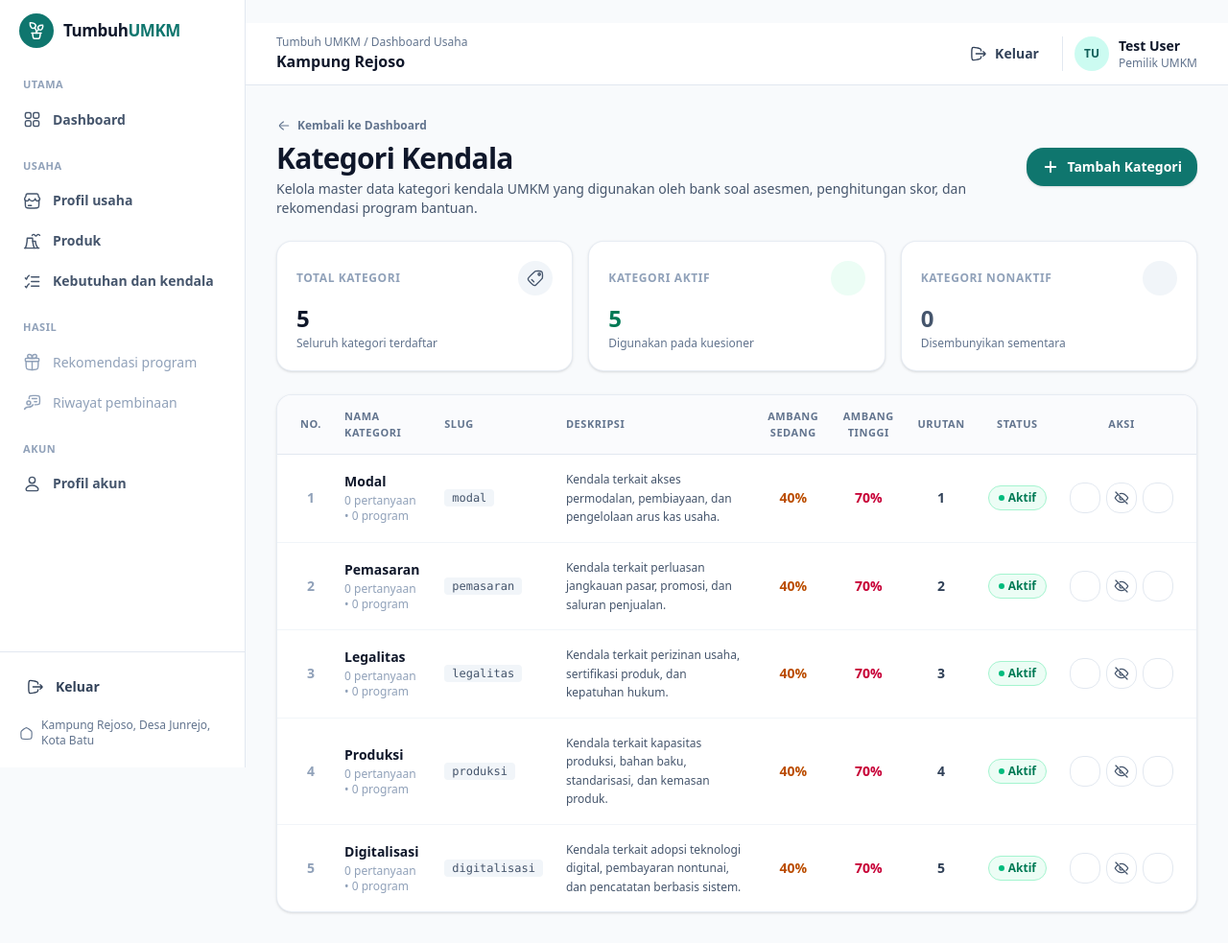
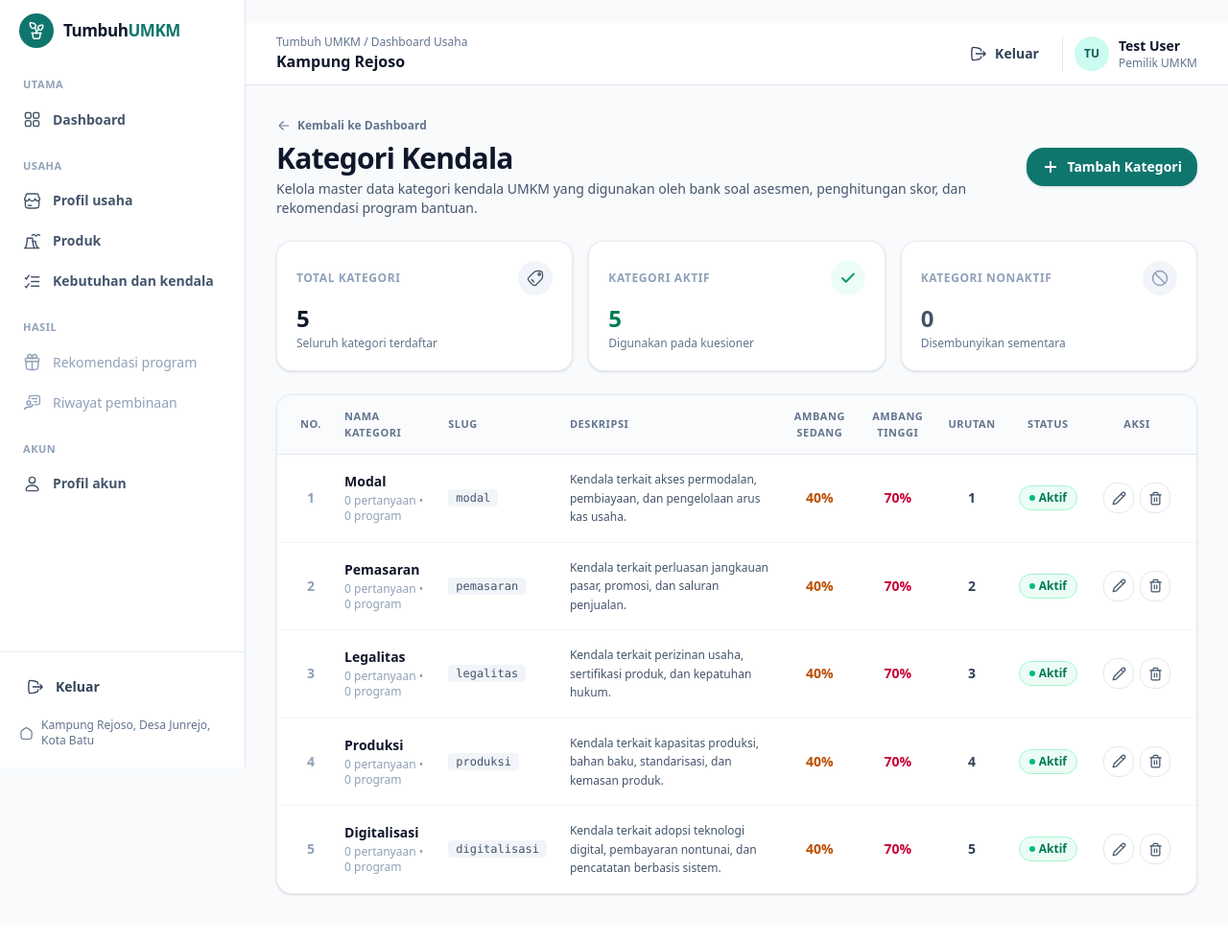
Before and after one commit to daffaputra09/pbl-tumbuh-umkm, a Laravel app: page /petugas/kategori-kendala in a window 1280 px wide. Shown: the whole page at 96% size. After the commit the page ends 934 px from the top, so only its background shows below. Run offline with Laravel 12, Linux system fonts and the light colour scheme; a user stored in the database is signed in; data comes from the database, SQL or seed files in the repository; data that the repository does not hold is empty; style sheets or scripts are compiled from the project's sources; parts of the project's set-up code (start-up, migrations or seed data) failed here and were passed over.

Commit message:
Merapikan tombol aksi kategori kendala

```diff
--- a/resources/views/petugas/kategori-kendala.blade.php
+++ b/resources/views/petugas/kategori-kendala.blade.php
@@ -6,14 +6,21 @@
     <div class="space-y-6">
         @if(session('success'))
             <div class="flex items-center gap-3 rounded-xl border border-emerald-200 bg-emerald-50 px-4 py-3 text-sm font-medium text-emerald-800">
-                <x-hugeicon name="CheckmarkCircle02Icon" :size="20" class="text-emerald-600 shrink-0" />
+                <svg width="20" height="20" viewBox="0 0 24 24" fill="none" stroke="currentColor" stroke-width="2" stroke-linecap="round" stroke-linejoin="round" class="text-emerald-600 shrink-0" aria-hidden="true">
+                    <path d="M22 11.08V12a10 10 0 1 1-5.93-9.14"/>
+                    <polyline points="22 4 12 14.01 9 11.01"/>
+                </svg>
                 <div>{{ session('success') }}</div>
             </div>
         @endif
 
         @if(session('error'))
             <div class="flex items-center gap-3 rounded-xl border border-rose-200 bg-rose-50 px-4 py-3 text-sm font-medium text-rose-800">
-                <x-hugeicon name="AlertCircleIcon" :size="20" class="text-rose-600 shrink-0" />
+                <svg width="20" height="20" viewBox="0 0 24 24" fill="none" stroke="currentColor" stroke-width="2" stroke-linecap="round" stroke-linejoin="round" class="text-rose-600 shrink-0" aria-hidden="true">
+                    <circle cx="12" cy="12" r="10"/>
+                    <line x1="12" y1="8" x2="12" y2="12"/>
+                    <line x1="12" y1="16" x2="12.01" y2="16"/>
+                </svg>
                 <div>{{ session('error') }}</div>
             </div>
         @endif
@@ -70,7 +77,9 @@
                 <div class="flex items-center justify-between">
                     <span class="text-xs font-bold tracking-wider text-slate-400 uppercase">Kategori Aktif</span>
                     <span class="grid size-9 place-items-center rounded-xl bg-emerald-50 text-emerald-600">
-                        <x-hugeicon name="CheckmarkCircle02Icon" :size="18" />
+                        <svg width="18" height="18" viewBox="0 0 24 24" fill="none" stroke="currentColor" stroke-width="2.5" stroke-linecap="round" stroke-linejoin="round" class="shrink-0" aria-hidden="true">
+                            <path d="M20 6 9 17l-5-5"/>
+                        </svg>
                     </span>
                 </div>
                 <div class="mt-2 text-2xl font-bold text-emerald-700">{{ $categories->where('is_active', true)->count() }}</div>
@@ -81,7 +90,10 @@
                 <div class="flex items-center justify-between">
                     <span class="text-xs font-bold tracking-wider text-slate-400 uppercase">Kategori Nonaktif</span>
                     <span class="grid size-9 place-items-center rounded-xl bg-slate-100 text-slate-400">
-                        <x-hugeicon name="UnavailableIcon" :size="18" />
+                        <svg width="18" height="18" viewBox="0 0 24 24" fill="none" stroke="currentColor" stroke-width="2" stroke-linecap="round" stroke-linejoin="round" class="shrink-0" aria-hidden="true">
+                            <circle cx="12" cy="12" r="10"/>
+                            <line x1="4.93" y1="4.93" x2="19.07" y2="19.07"/>
+                        </svg>
                     </span>
                 </div>
                 <div class="mt-2 text-2xl font-bold text-slate-600">{{ $categories->where('is_active', false)->count() }}</div>
@@ -102,7 +114,7 @@
                             <th class="py-3.5 px-3 text-center">Ambang Tinggi</th>
                             <th class="py-3.5 px-3 text-center">Urutan</th>
                             <th class="py-3.5 px-3 text-center">Status</th>
-                            <th class="py-3.5 pl-3 pr-6 text-center w-36">Aksi</th>
+                            <th class="py-3.5 pl-3 pr-6 text-center w-28">Aksi</th>
                         </tr>
                     </thead>
                     <tbody class="divide-y divide-slate-100 text-sm">
@@ -159,22 +171,14 @@
                                             data-category-active="{{ $category->is_active ? '1' : '0' }}"
                                             onclick="openEditModal(this)"
                                             title="Edit Kategori"
+                                            aria-label="Edit Kategori"
                                             class="grid size-8 place-items-center rounded-lg border border-slate-200 text-slate-600 hover:border-brand hover:bg-brand-50 hover:text-brand transition-colors"
                                         >
-                                            <x-hugeicon name="Edit02Icon" :size="16" />
+                                            <svg width="15" height="15" viewBox="0 0 24 24" fill="none" stroke="currentColor" stroke-width="2" stroke-linecap="round" stroke-linejoin="round" aria-hidden="true">
+                                                <path d="M17 3a2.85 2.83 0 1 1 4 4L7.5 20.5 2 22l1.5-5.5Z"/>
+                                                <path d="m15 5 4 4"/>
+                                            </svg>
                                         </button>
-
-                                        <form method="POST" action="{{ route('petugas.kategori-kendala.toggle', $category) }}">
-                                            @csrf
-                                            @method('PATCH')
-                                            <button
-                                                type="submit"
-                                                title="{{ $category->is_active ? 'Nonaktifkan Kategori' : 'Aktifkan Kategori' }}"
-                                                class="grid size-8 place-items-center rounded-lg border border-slate-200 text-slate-600 hover:border-amber-400 hover:bg-amber-50 hover:text-amber-700 transition-colors"
-                                            >
-                                                <x-hugeicon name="{{ $category->is_active ? 'ViewOffSlashIcon' : 'ViewIcon' }}" :size="16" />
-                                            </button>
-                                        </form>
 
                                         @if($category->questions_count === 0 && $category->assistance_programs_count === 0)
                                             <form
@@ -187,9 +191,16 @@
                                                 <button
                                                     type="submit"
                                                     title="Hapus Kategori"
+                                                    aria-label="Hapus Kategori"
                                                     class="grid size-8 place-items-center rounded-lg border border-slate-200 text-slate-600 hover:border-rose-400 hover:bg-rose-50 hover:text-rose-700 transition-colors"
                                                 >
-                                                    <x-hugeicon name="Delete02Icon" :size="16" />
+                                                    <svg width="15" height="15" viewBox="0 0 24 24" fill="none" stroke="currentColor" stroke-width="2" stroke-linecap="round" stroke-linejoin="round" aria-hidden="true">
+                                                        <path d="M3 6h18"/>
+                                                        <path d="M19 6v14c0 1-1 2-2 2H7c-1 0-2-1-2-2V6"/>
+                                                        <path d="M8 6V4c0-1 1-2 2-2h4c1 0 2 1 2 2v2"/>
+                                                        <line x1="10" y1="11" x2="10" y2="17"/>
+                                                        <line x1="14" y1="11" x2="14" y2="17"/>
+                                                    </svg>
                                                 </button>
                                             </form>
                                         @else
@@ -197,9 +208,16 @@
                                                 type="button"
                                                 disabled
                                                 title="Kategori tidak dapat dihapus karena sudah memiliki relasi data pertanyaan atau program bantuan. Nonaktifkan kategori jika tidak digunakan."
-                                                class="grid size-8 place-items-center rounded-lg border border-slate-200/50 text-slate-300 cursor-not-allowed"
+                                                aria-label="Kategori tidak dapat dihapus"
+                                                class="grid size-8 place-items-center rounded-lg border border-slate-100 bg-slate-50 text-slate-300 cursor-not-allowed"
                                             >
-                                                <x-hugeicon name="Delete02Icon" :size="16" />
+                                                <svg width="15" height="15" viewBox="0 0 24 24" fill="none" stroke="currentColor" stroke-width="2" stroke-linecap="round" stroke-linejoin="round" aria-hidden="true">
+                                                    <path d="M3 6h18"/>
+                                                    <path d="M19 6v14c0 1-1 2-2 2H7c-1 0-2-1-2-2V6"/>
+                                                    <path d="M8 6V4c0-1 1-2 2-2h4c1 0 2 1 2 2v2"/>
+                                                    <line x1="10" y1="11" x2="10" y2="17"/>
+                                                    <line x1="14" y1="11" x2="14" y2="17"/>
+                                                </svg>
                                             </button>
                                         @endif
                                     </div>
```
